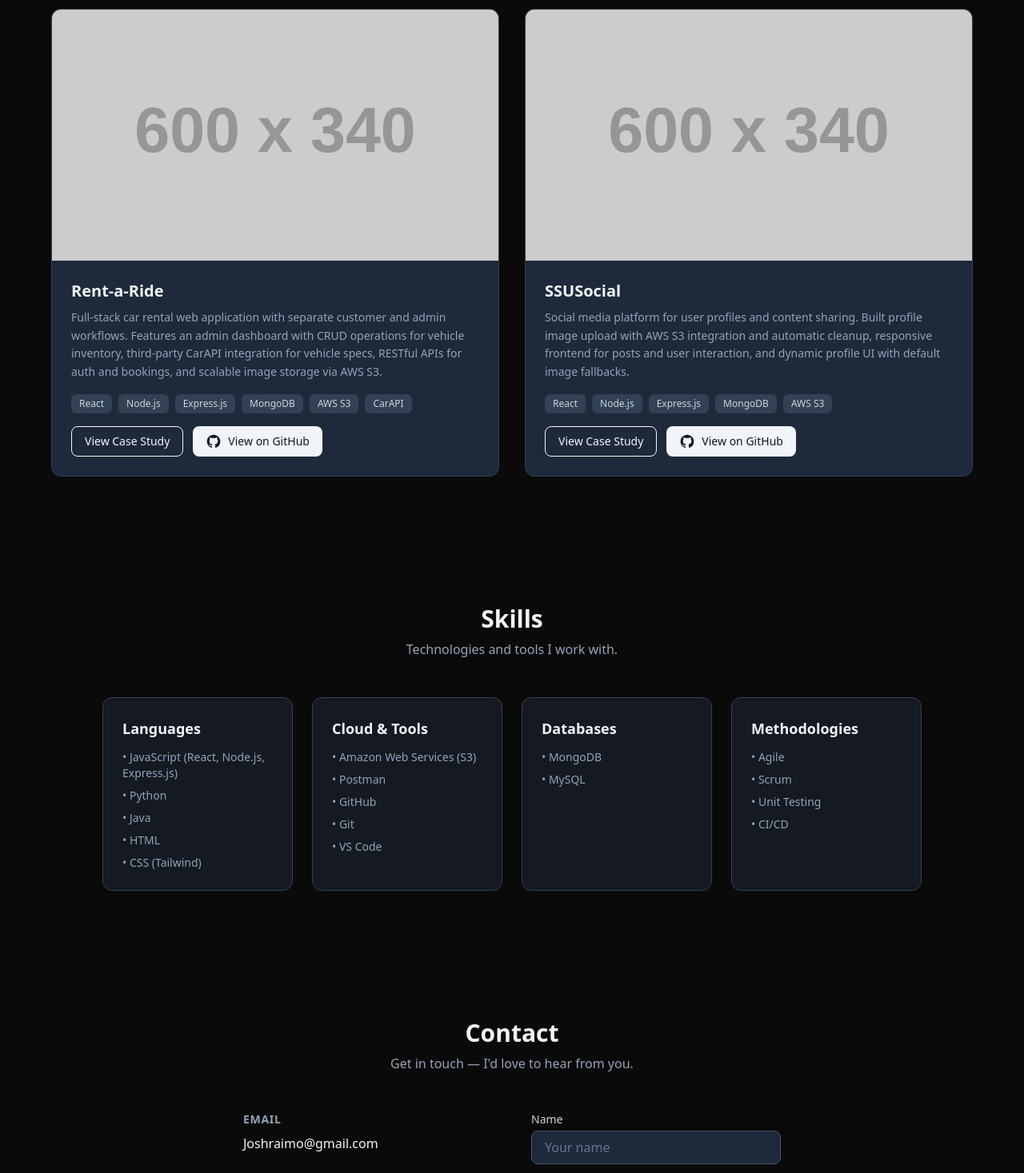
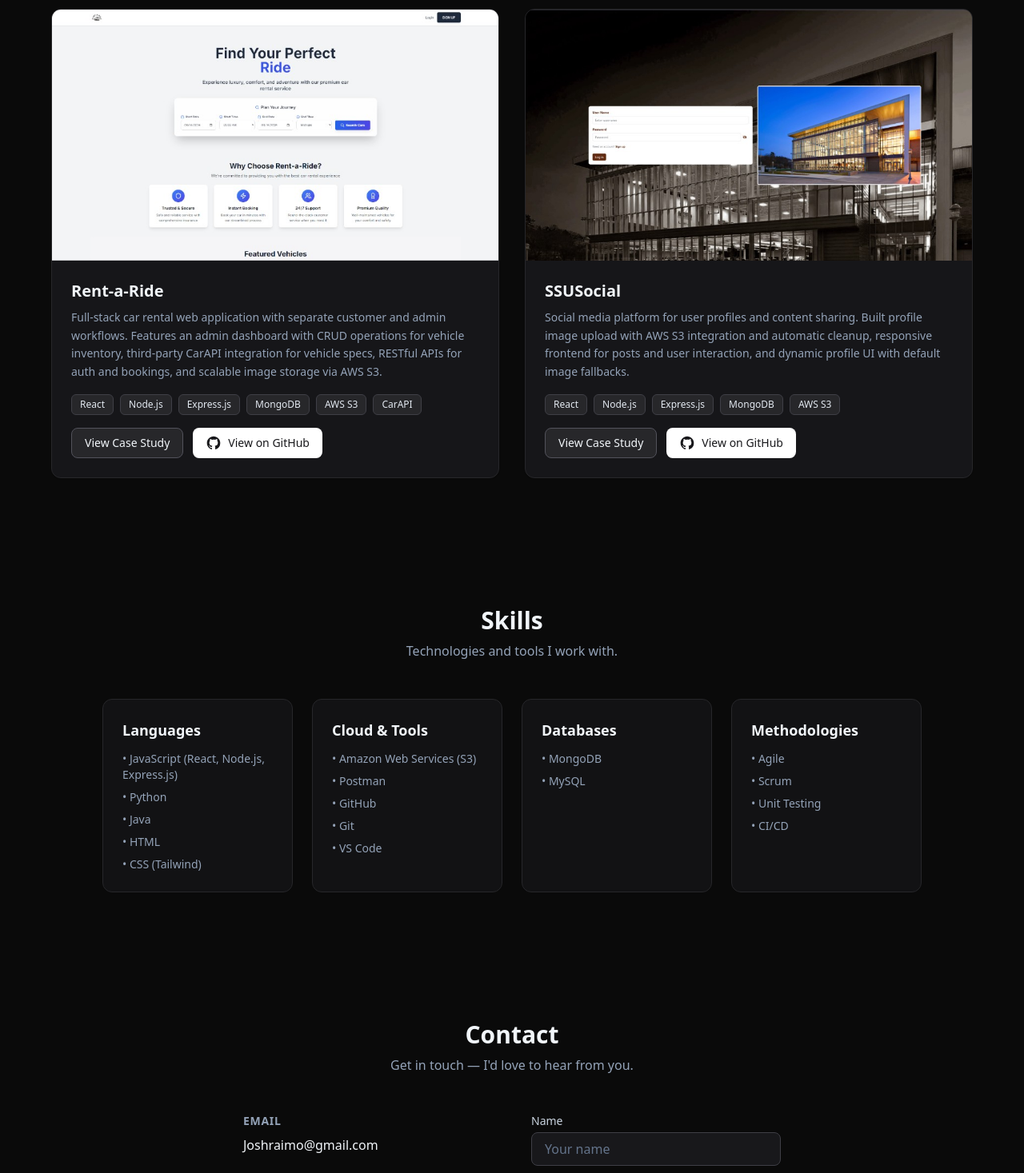
Before and after one commit to JoshRaimo/Portfolio, a Next.js app: page / in a window 1280 px wide. Shown: the part 1330-2797 px from the top of the page at 80% size. Built offline with nearby package versions, Linux system fonts and the light colour scheme.

Commit message:
Update styling for Contact, ProjectCard, and Skills components to enhance dark mode support and improve overall design consistency

```diff
--- a/components/Contact.tsx
+++ b/components/Contact.tsx
@@ -133,8 +133,8 @@ export default function Contact() {
                   type="text"
                   value={name}
                   onChange={(e) => setName(e.target.value)}
-                  className={`w-full px-4 py-2 rounded-lg border bg-white dark:bg-slate-800 text-slate-900 dark:text-slate-100 placeholder-slate-400 dark:placeholder-slate-500 focus:outline-none focus:ring-2 focus:ring-slate-900 dark:focus:ring-slate-100 focus:border-transparent ${
-                    errors.name ? "border-red-500" : "border-slate-200 dark:border-slate-600"
+                  className={`w-full px-4 py-2 rounded-lg border bg-white dark:bg-zinc-900 text-slate-900 dark:text-slate-100 placeholder-slate-400 dark:placeholder-slate-500 focus:outline-none focus:ring-2 focus:ring-slate-900 dark:focus:ring-zinc-500 focus:border-transparent ${
+                    errors.name ? "border-red-500" : "border-slate-200 dark:border-zinc-700"
                   }`}
                   placeholder="Your name"
                   autoComplete="name"
@@ -152,8 +152,8 @@ export default function Contact() {
                   type="email"
                   value={email}
                   onChange={(e) => setEmail(e.target.value)}
-                  className={`w-full px-4 py-2 rounded-lg border bg-white dark:bg-slate-800 text-slate-900 dark:text-slate-100 placeholder-slate-400 dark:placeholder-slate-500 focus:outline-none focus:ring-2 focus:ring-slate-900 dark:focus:ring-slate-100 focus:border-transparent ${
-                    errors.email ? "border-red-500" : "border-slate-200 dark:border-slate-600"
+                  className={`w-full px-4 py-2 rounded-lg border bg-white dark:bg-zinc-900 text-slate-900 dark:text-slate-100 placeholder-slate-400 dark:placeholder-slate-500 focus:outline-none focus:ring-2 focus:ring-slate-900 dark:focus:ring-zinc-500 focus:border-transparent ${
+                    errors.email ? "border-red-500" : "border-slate-200 dark:border-zinc-700"
                   }`}
                   placeholder="your@email.com"
                   autoComplete="email"
@@ -171,8 +171,8 @@ export default function Contact() {
                   value={message}
                   onChange={(e) => setMessage(e.target.value)}
                   rows={4}
-                  className={`w-full px-4 py-2 rounded-lg border bg-white dark:bg-slate-800 text-slate-900 dark:text-slate-100 placeholder-slate-400 dark:placeholder-slate-500 focus:outline-none focus:ring-2 focus:ring-slate-900 dark:focus:ring-slate-100 focus:border-transparent resize-none ${
-                    errors.message ? "border-red-500" : "border-slate-200 dark:border-slate-600"
+                  className={`w-full px-4 py-2 rounded-lg border bg-white dark:bg-zinc-900 text-slate-900 dark:text-slate-100 placeholder-slate-400 dark:placeholder-slate-500 focus:outline-none focus:ring-2 focus:ring-slate-900 dark:focus:ring-zinc-500 focus:border-transparent resize-none ${
+                    errors.message ? "border-red-500" : "border-slate-200 dark:border-zinc-700"
                   }`}
                   placeholder="Your message..."
                 />
@@ -182,7 +182,7 @@ export default function Contact() {
               </div>
               <button
                 type="submit"
-                className="w-full px-6 py-3 bg-slate-900 dark:bg-slate-100 text-white dark:text-slate-900 font-medium rounded-lg hover:bg-slate-700 dark:hover:bg-slate-300 transition-colors focus:outline-none focus:ring-2 focus:ring-slate-900 dark:focus:ring-slate-100 focus:ring-offset-2 dark:focus:ring-offset-slate-900"
+                className="w-full px-6 py-3 bg-white dark:bg-white text-zinc-900 dark:text-zinc-900 font-medium rounded-lg hover:bg-zinc-200 dark:hover:bg-zinc-200 transition-colors focus:outline-none focus:ring-2 focus:ring-zinc-500 focus:ring-offset-2 dark:focus:ring-offset-zinc-900"
               >
                 Send Message
               </button>
--- a/components/ProjectCard.tsx
+++ b/components/ProjectCard.tsx
@@ -1,6 +1,5 @@
 "use client";
 
-import Image from "next/image";
 import Link from "next/link";
 import { motion } from "framer-motion";
 import type { Project } from "@/data/projects";
@@ -32,7 +31,7 @@ const cardVariants = {
 export default function ProjectCard({ project, index = 0 }: ProjectCardProps) {
   return (
     <motion.article
-      className="flex flex-col rounded-xl border border-slate-200 dark:border-slate-700 bg-white dark:bg-slate-800 overflow-hidden shadow-sm hover:shadow-lg hover:border-slate-300 dark:hover:border-slate-600 transition-[box-shadow,border-color] duration-300 ease-out"
+      className="group flex flex-col rounded-xl border border-slate-200 dark:border-zinc-800 bg-white dark:bg-zinc-900/90 overflow-hidden shadow-sm hover:shadow-lg hover:border-slate-300 dark:hover:border-zinc-600 transition-[box-shadow,border-color] duration-300 ease-out"
       variants={cardVariants}
       initial="hidden"
       whileInView="visible"
@@ -43,21 +42,16 @@ export default function ProjectCard({ project, index = 0 }: ProjectCardProps) {
       {/* Project image - links to case study */}
       <Link
         href={`/projects/${project.slug}`}
-        className="relative block w-full aspect-video bg-slate-200 dark:bg-slate-700 overflow-hidden"
+        className="relative block shrink-0 w-full aspect-video overflow-hidden bg-slate-200 dark:bg-zinc-800"
+        aria-label={`${project.title} screenshot`}
       >
-        <motion.div
-          className="relative w-full h-full"
-          whileHover={{ scale: 1.03 }}
-          transition={{ duration: 0.4, ease: [0.25, 0.46, 0.45, 0.94] }}
-        >
-          <Image
-            src={project.image}
-            alt={`${project.title} screenshot`}
-            fill
-            className="object-cover"
-            sizes="(max-width: 768px) 100vw, (max-width: 1200px) 50vw, 33vw"
-          />
-        </motion.div>
+        <div
+          className="absolute inset-0 bg-cover bg-no-repeat transition-transform duration-300 ease-out group-hover:scale-105"
+          style={{
+            backgroundImage: `url(${project.image})`,
+            backgroundPosition: project.imagePosition ?? "50% 50%",
+          }}
+        />
       </Link>
 
       <div className="flex flex-1 flex-col p-6">
@@ -75,7 +69,7 @@ export default function ProjectCard({ project, index = 0 }: ProjectCardProps) {
           {project.technologies.map((tech) => (
             <span
               key={tech}
-              className="px-2.5 py-1 text-xs font-medium rounded-md bg-slate-100 dark:bg-slate-700 text-slate-700 dark:text-slate-300"
+              className="px-2.5 py-1 text-xs font-medium rounded-md bg-slate-100 dark:bg-zinc-800 dark:border dark:border-zinc-700 text-slate-700 dark:text-slate-200"
             >
               {tech}
             </span>
@@ -86,7 +80,7 @@ export default function ProjectCard({ project, index = 0 }: ProjectCardProps) {
           <motion.div whileHover={{ scale: 1.02 }} whileTap={{ scale: 0.98 }}>
             <Link
               href={`/projects/${project.slug}`}
-              className="inline-flex items-center justify-center gap-2 px-4 py-2 border border-slate-900 dark:border-slate-100 text-slate-900 dark:text-slate-100 text-sm font-medium rounded-lg hover:bg-slate-900 dark:hover:bg-slate-100 hover:text-white dark:hover:text-slate-900 transition-colors"
+              className="inline-flex items-center justify-center gap-2 px-4 py-2 bg-zinc-800 dark:bg-zinc-800 border border-zinc-700 dark:border-zinc-600 text-slate-100 dark:text-slate-100 text-sm font-medium rounded-lg hover:bg-zinc-700 dark:hover:bg-zinc-700 hover:text-white transition-colors"
             >
               View Case Study
             </Link>
@@ -95,7 +89,7 @@ export default function ProjectCard({ project, index = 0 }: ProjectCardProps) {
             href={project.githubUrl}
             target="_blank"
             rel="noopener noreferrer"
-            className="inline-flex items-center justify-center gap-2 px-4 py-2 bg-slate-900 dark:bg-slate-100 text-white dark:text-slate-900 text-sm font-medium rounded-lg hover:bg-slate-700 dark:hover:bg-slate-300 transition-colors"
+            className="inline-flex items-center justify-center gap-2 px-4 py-2 bg-white dark:bg-white text-zinc-900 dark:text-zinc-900 text-sm font-medium rounded-lg hover:bg-zinc-200 dark:hover:bg-zinc-200 transition-colors"
             whileHover={{ scale: 1.02 }}
             whileTap={{ scale: 0.98 }}
           >
--- a/components/Skills.tsx
+++ b/components/Skills.tsx
@@ -43,7 +43,7 @@ export default function Skills() {
             {skillCategories.map((category) => (
               <div
                 key={category.title}
-                className="rounded-xl border border-slate-200 dark:border-slate-700 bg-slate-50/50 dark:bg-slate-800/50 p-6 hover:border-slate-300 dark:hover:border-slate-600 hover:shadow-sm transition-all duration-200"
+                className="rounded-xl border border-slate-200 dark:border-zinc-800 bg-slate-50/50 dark:bg-zinc-900/60 p-6 hover:border-slate-300 dark:hover:border-zinc-600 hover:shadow-sm transition-all duration-200"
               >
                 <h3 className="text-lg font-semibold text-slate-900 dark:text-slate-100 mb-3">
                   {category.title}
--- a/data/projects.ts
+++ b/data/projects.ts
@@ -13,6 +13,7 @@ export interface Project {
   screenshots: string[];
   githubUrl: string;
   image: string;
+  imagePosition?: string;
 }
 
 export const projects: Project[] = [
@@ -40,7 +41,8 @@ export const projects: Project[] = [
       "https://placehold.co/800x450/1e293b/94a3b8?text=Booking+Flow",
     ],
     githubUrl: "https://github.com/JoshRaimo/rent-a-ride",
-    image: "https://placehold.co/600x340/1e293b/94a3b8?text=Rent-a-Ride",
+    image: "/rent-a-ride.png",
+    imagePosition: "25% center",
   },
   {
     slug: "ssusocial",
@@ -66,7 +68,8 @@ export const projects: Project[] = [
       "https://placehold.co/800x450/1e293b/94a3b8?text=Content+Sharing",
     ],
     githubUrl: "https://github.com/JoshRaimo/ssusocial",
-    image: "https://placehold.co/600x340/1e293b/94a3b8?text=SSUSocial",
+    image: "/ssusocial.png",
+    imagePosition: "75% center",
   },
 ];
 
```
Also changed, not shown: public/rent-a-ride.png (added), public/ssusocial.png (added).
